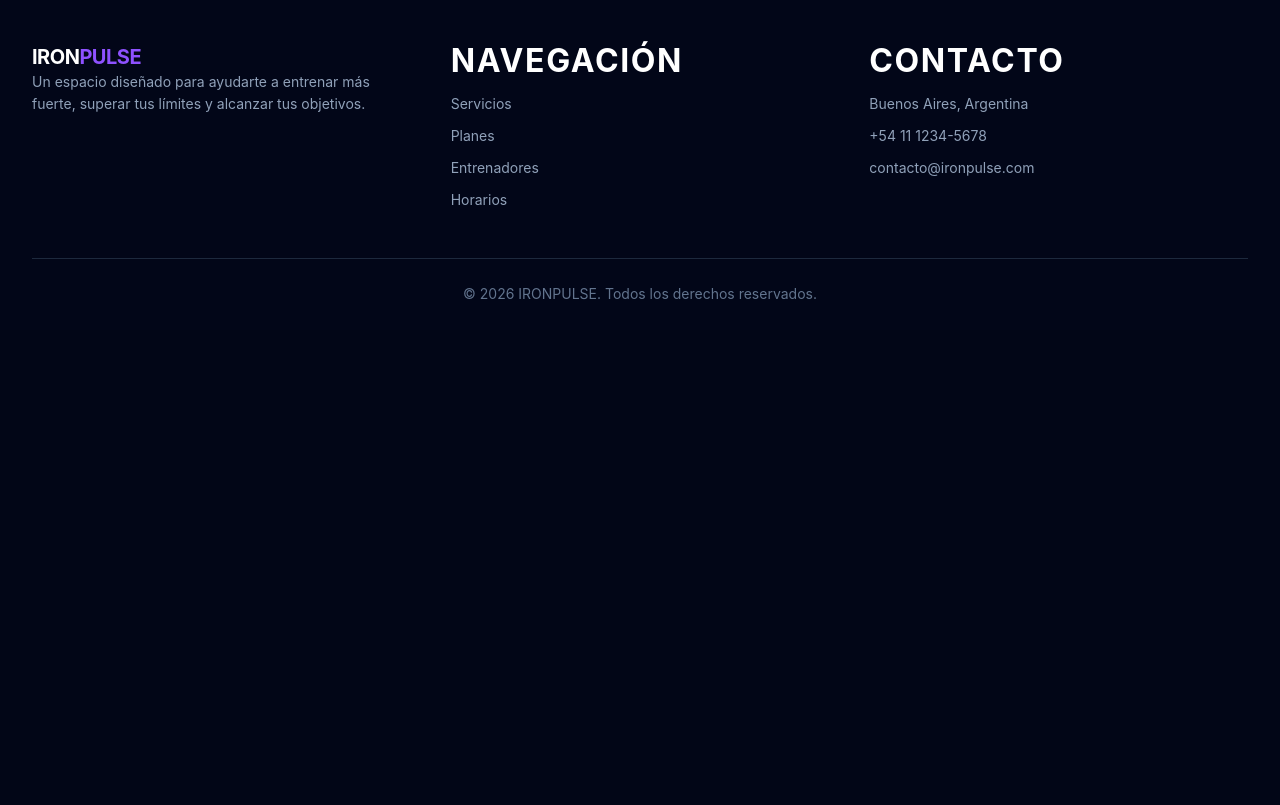
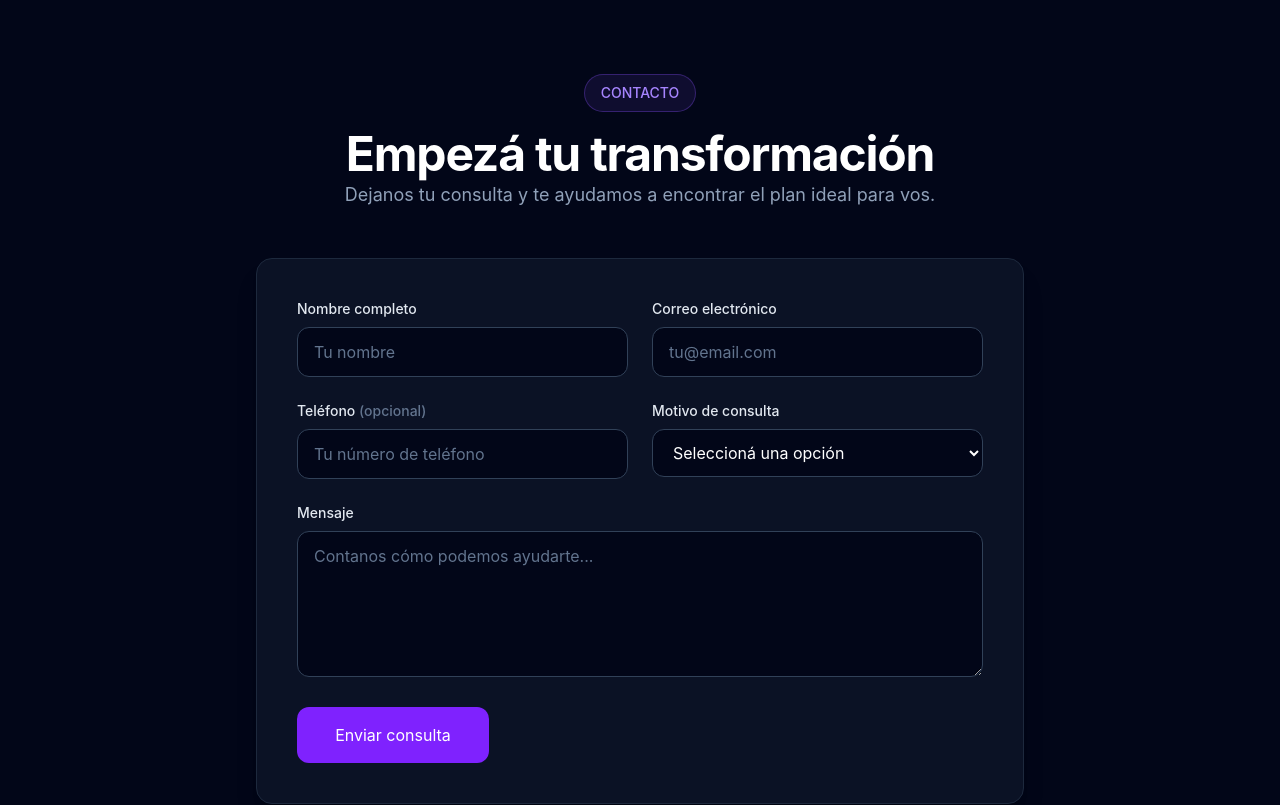
Before and after one commit to Soymigueprogramador/ironpulse, a React (Vite) app: page / in a window 1280 px wide. Shown: the part 6400-7205 px from the top of the page. Before the commit the page ends 6730 px from the top, so only its background shows below. Built offline with nearby package versions, Linux system fonts and the light colour scheme.

Commit message:
feat: implementar formulario de contacto accesible y adaptable. S10 Terminado

```diff
--- a/package.json
+++ b/package.json
@@ -10,6 +10,7 @@
     "preview": "vite preview"
   },
   "dependencies": {
+    "@hookform/resolvers": "^6.0.1",
     "@tailwindcss/vite": "^4.3.3",
     "framer-motion": "^13.2.0",
     "lucide-react": "^1.45.0",
--- a/src/App.tsx
+++ b/src/App.tsx
@@ -8,6 +8,7 @@ import Schedule from "./components/sections/Schedule";
 import Footer from "./components/layout/Footer";
 import Stats from "./components/sections/Stats";
 import About from "./components/sections/About"
+import Contact from "./components/sections/Contact";
 
 function App() {
   return (
@@ -23,6 +24,7 @@ function App() {
         <Trainers />
         <Testimonials />
         <Schedule />
+        <Contact />
       </main>
 
       <Footer />
--- /dev/null
+++ b/src/components/sections/Contact.tsx
@@ -0,0 +1,237 @@
+import { useState } from "react";
+import { zodResolver } from "@hookform/resolvers/zod";
+import { CheckCircle2 } from "lucide-react";
+import { useForm } from "react-hook-form";
+import { z } from "zod";
+
+const contactSchema = z.object({
+  nombre: z.string().trim().min(2, "Ingresá tu nombre completo"),
+  email: z
+    .string()
+    .trim()
+    .min(1, "Ingresá tu correo electrónico")
+    .email("Ingresá un correo electrónico válido"),
+  telefono: z.string(),
+  motivo: z.enum(["planes", "entrenamiento", "horarios", "otro"], {
+    error: "Seleccioná un motivo de consulta",
+  }),
+  mensaje: z.string().trim().min(10, "El mensaje debe tener al menos 10 caracteres"),
+});
+
+type ContactFormData = z.infer<typeof contactSchema>;
+
+const fieldClass = (hasError: boolean) =>
+  `w-full rounded-xl border bg-slate-950 px-4 py-3 text-white outline-none transition-colors placeholder:text-slate-500 focus:border-violet-500 ${
+    hasError ? "border-red-500" : "border-slate-700"
+  }`;
+
+const errorClass = "mt-2 text-sm text-red-400";
+
+export default function Contact() {
+  const [isSuccess, setIsSuccess] = useState(false);
+
+  const {
+    register,
+    handleSubmit,
+    reset,
+    formState: { errors, isSubmitting },
+  } = useForm<ContactFormData>({
+    resolver: zodResolver(contactSchema),
+    defaultValues: {
+      nombre: "",
+      email: "",
+      telefono: "",
+      motivo: undefined,
+      mensaje: "",
+    },
+  });
+
+  const onSubmit = async (data: ContactFormData) => {
+    setIsSuccess(false);
+
+    await new Promise((resolve) => setTimeout(resolve, 1500));
+
+    console.log(data);
+    reset();
+    setIsSuccess(true);
+  };
+
+  return (
+    <section id="contacto" className="bg-slate-950 px-4 py-20 sm:px-6 lg:px-8">
+      <div className="mx-auto max-w-7xl">
+        <div className="mx-auto mb-12 max-w-2xl text-center">
+          <span className="mb-4 inline-block rounded-full border border-violet-500/30 bg-violet-500/10 px-4 py-2 text-sm font-medium text-violet-400">
+            CONTACTO
+          </span>
+
+          <h2 className="text-3xl font-bold tracking-tight text-white sm:text-4xl lg:text-5xl">
+            Empezá tu transformación
+          </h2>
+
+          <p className="mt-4 text-base leading-7 text-slate-400 sm:text-lg">
+            Dejanos tu consulta y te ayudamos a encontrar el plan ideal para vos.
+          </p>
+        </div>
+
+        <div className="mx-auto max-w-3xl rounded-2xl border border-slate-800 bg-slate-900/70 p-5 shadow-xl shadow-black/20 sm:p-8 lg:p-10">
+          {isSuccess && (
+            <div
+              role="status"
+              aria-live="polite"
+              className="mb-6 flex items-start gap-3 rounded-xl border border-emerald-500/30 bg-emerald-500/10 p-4 text-emerald-300"
+            >
+              <CheckCircle2
+                aria-hidden="true"
+                className="mt-0.5 h-6 w-6 shrink-0"
+              />
+              <div>
+                <p className="font-semibold">¡Consulta enviada correctamente!</p>
+                <p className="mt-1 text-sm leading-6 text-emerald-200/80">
+                  Gracias por contactarnos. Tu consulta se procesó correctamente.
+                </p>
+              </div>
+            </div>
+          )}
+
+          <form
+            onSubmit={handleSubmit(onSubmit)}
+            noValidate
+            className="space-y-6"
+          >
+            <div className="grid gap-6 sm:grid-cols-2">
+              <div>
+                <label
+                  htmlFor="nombre"
+                  className="mb-2 block text-sm font-medium text-slate-200"
+                >
+                  Nombre completo
+                </label>
+                <input
+                  id="nombre"
+                  type="text"
+                  autoComplete="name"
+                  placeholder="Tu nombre"
+                  aria-invalid={Boolean(errors.nombre)}
+                  aria-describedby={errors.nombre ? "nombre-error" : undefined}
+                  className={fieldClass(Boolean(errors.nombre))}
+                  {...register("nombre")}
+                />
+                {errors.nombre && (
+                  <p id="nombre-error" role="alert" className={errorClass}>
+                    {errors.nombre.message}
+                  </p>
+                )}
+              </div>
+
+              <div>
+                <label
+                  htmlFor="email"
+                  className="mb-2 block text-sm font-medium text-slate-200"
+                >
+                  Correo electrónico
+                </label>
+                <input
+                  id="email"
+                  type="email"
+                  autoComplete="email"
+                  placeholder="tu@email.com"
+                  aria-invalid={Boolean(errors.email)}
+                  aria-describedby={errors.email ? "email-error" : undefined}
+                  className={fieldClass(Boolean(errors.email))}
+                  {...register("email")}
+                />
+                {errors.email && (
+                  <p id="email-error" role="alert" className={errorClass}>
+                    {errors.email.message}
+                  </p>
+                )}
+              </div>
+
+              <div>
+                <label
+                  htmlFor="telefono"
+                  className="mb-2 block text-sm font-medium text-slate-200"
+                >
+                  Teléfono <span className="text-slate-500">(opcional)</span>
+                </label>
+                <input
+                  id="telefono"
+                  type="tel"
+                  autoComplete="tel"
+                  placeholder="Tu número de teléfono"
+                  aria-invalid={Boolean(errors.telefono)}
+                  aria-describedby={errors.telefono ? "telefono-error" : undefined}
+                  className={fieldClass(Boolean(errors.telefono))}
+                  {...register("telefono")}
+                />
+                {errors.telefono && (
+                  <p id="telefono-error" role="alert" className={errorClass}>
+                    {errors.telefono.message}
+                  </p>
+                )}
+              </div>
+
+              <div>
+                <label
+                  htmlFor="motivo"
+                  className="mb-2 block text-sm font-medium text-slate-200"
+                >
+                  Motivo de consulta
+                </label>
+                <select
+                  id="motivo"
+                  aria-invalid={Boolean(errors.motivo)}
+                  aria-describedby={errors.motivo ? "motivo-error" : undefined}
+                  className={fieldClass(Boolean(errors.motivo))}
+                  {...register("motivo")}
+                >
+                  <option value="">Seleccioná una opción</option>
+                  <option value="planes">Planes y membresías</option>
+                  <option value="entrenamiento">Entrenamiento</option>
+                  <option value="horarios">Horarios y disponibilidad</option>
+                  <option value="otro">Otro motivo</option>
+                </select>
+                {errors.motivo && (
+                  <p id="motivo-error" role="alert" className={errorClass}>
+                    {errors.motivo.message}
+                  </p>
+                )}
+              </div>
+            </div>
+
+            <div>
+              <label
+                htmlFor="mensaje"
+                className="mb-2 block text-sm font-medium text-slate-200"
+              >
+                Mensaje
+              </label>
+              <textarea
+                id="mensaje"
+                rows={5}
+                placeholder="Contanos cómo podemos ayudarte..."
+                aria-invalid={Boolean(errors.mensaje)}
+                aria-describedby={errors.mensaje ? "mensaje-error" : undefined}
+                className={`${fieldClass(Boolean(errors.mensaje))} resize-y`}
+                {...register("mensaje")}
+              />
+              {errors.mensaje && (
+                <p id="mensaje-error" role="alert" className={errorClass}>
+                  {errors.mensaje.message}
+                </p>
+              )}
+            </div>
+
+            <button
+              type="submit"
+              disabled={isSubmitting}
+              className="w-full rounded-xl bg-violet-600 px-6 py-4 font-semibold text-white transition-colors hover:bg-violet-500 focus-visible:outline focus-visible:outline-2 focus-visible:outline-offset-2 focus-visible:outline-violet-400 disabled:cursor-not-allowed disabled:opacity-70 sm:w-auto sm:min-w-48"
+            >
+              {isSubmitting ? "Enviando..." : "Enviar consulta"}
+            </button>
+          </form>
+        </div>
+      </div>
+    </section>
+  );
+}
```
Also changed, not shown: 1 other file (tests, documents, lock files or other folders).
